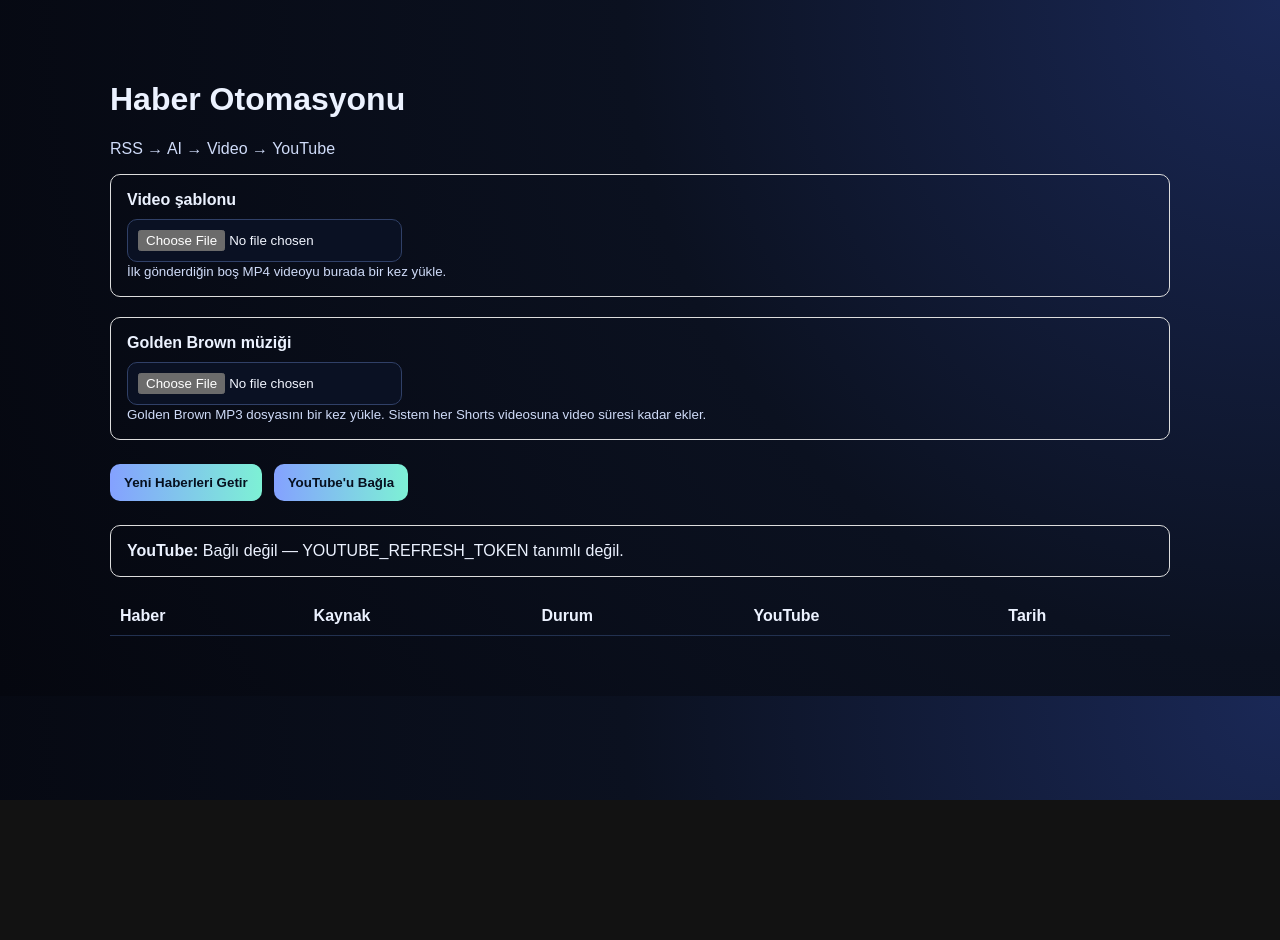
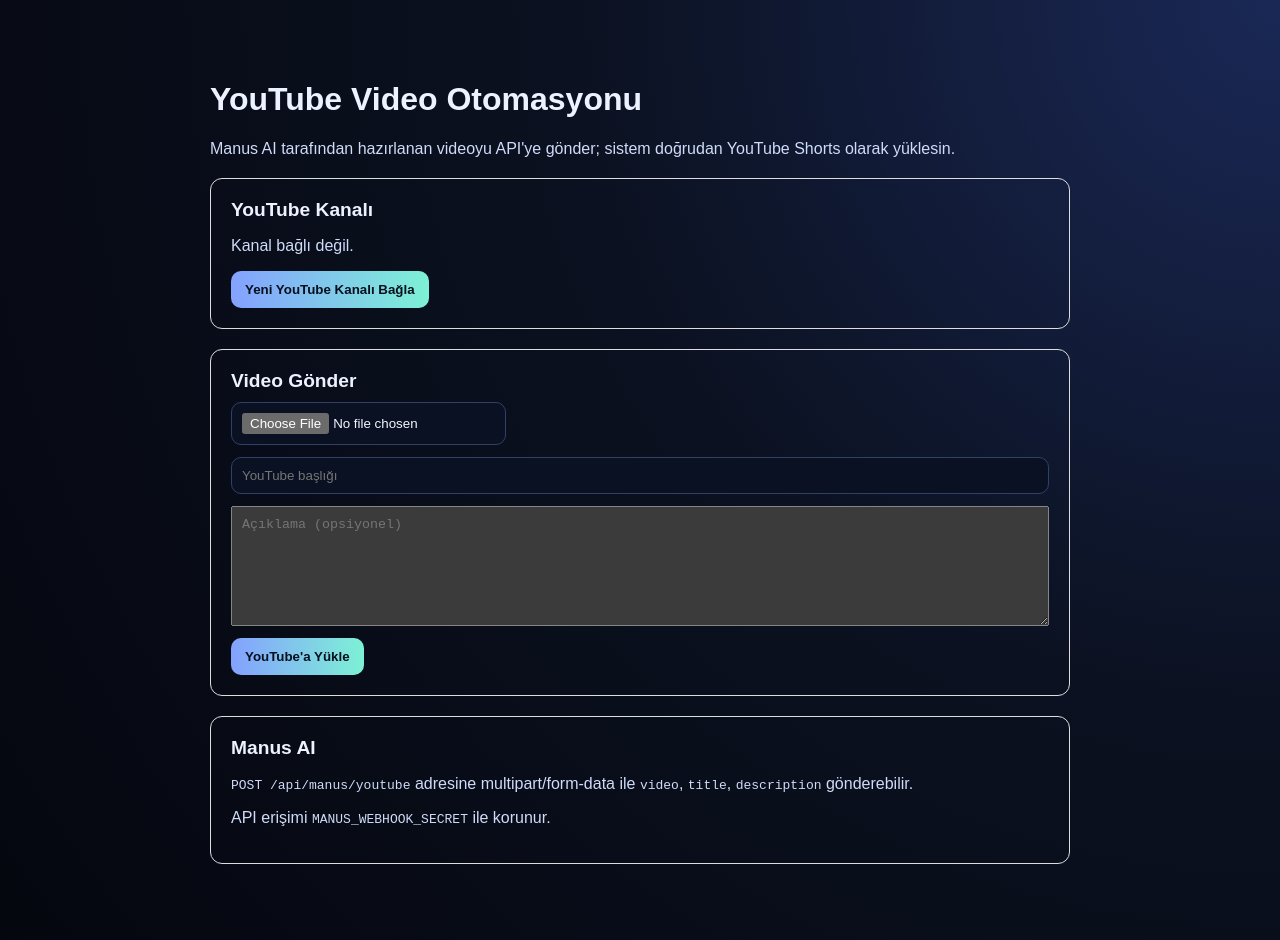
Before and after one commit to ibrahimtkmz/AIO-dijital, a Next.js app: page /haber-otomasyonu in a window 1280 px wide. Before the commit the page ends 800 px from the top, so only its background shows below. Built offline with nearby package versions, Linux system fonts and the light colour scheme.

Commit message:
feat: simplify app to YouTube video uploader

```diff
--- a/app/haber-otomasyonu/page.tsx
+++ b/app/haber-otomasyonu/page.tsx
@@ -1,177 +1,15 @@
 "use client";
-
-import { useEffect, useState } from "react";
-
-type Item = {
-  title: string;
-  source: string;
-  status: string;
-  updatedAt: string;
-  youtubeVideoId?: string;
-};
-
-type YoutubeState = {
-  connected: boolean;
-  channel?: { title: string };
-  error?: string;
-};
-
-export default function Page() {
-  const [items, setItems] = useState<Item[]>([]);
-  const [loading, setLoading] = useState(false);
-  const [msg, setMsg] = useState("");
-  const [youtube, setYoutube] = useState<YoutubeState>({ connected: false });
-  const [templateMessage, setTemplateMessage] = useState("");
-  const [musicMessage, setMusicMessage] = useState("");
-
-  async function refresh() {
-    const [newsResponse, youtubeResponse] = await Promise.all([
-      fetch("/api/news/status", { cache: "no-store" }),
-      fetch("/api/youtube/status", { cache: "no-store" }),
-    ]);
-    const newsData = await newsResponse.json();
-    const youtubeData = await youtubeResponse.json();
-    setItems(newsData.items || []);
-    setYoutube(youtubeData);
-  }
-
-  async function processNews() {
-    setLoading(true);
-    setMsg("");
-    try {
-      const response = await fetch("/api/news/process", { method: "POST" });
-      const data = await response.json();
-      setMsg(data.error || (data.ok ? data.count + " yeni haber işlendi." : "İşlem tamamlanamadı."));
-      await refresh();
-    } finally {
-      setLoading(false);
-    }
-  }
-
-  async function uploadTemplate(file: File) {
-    if (file.type !== "video/mp4" && !file.name.toLowerCase().endsWith(".mp4")) {
-      setTemplateMessage("Yalnızca MP4 şablon yükleyebilirsin.");
-      return;
-    }
-
-    setTemplateMessage("Şablon doğrudan Vercel Blob'a yükleniyor...");
-
-    try {
-      const form = new FormData();
-      form.append("file", file);
-
-      const response = await fetch("/api/news/template", {
-        method: "POST",
-        body: form,
-      });
-
-      const data = await response.json();
-      if (!response.ok) {
-        throw new Error(data.error || "Şablon yüklenemedi.");
-      }
-
-      setTemplateMessage("Boş video şablonu hazır. Yükleme tamamlandı.");
-    } catch (error) {
-      setTemplateMessage(
-        error instanceof Error ? `Şablon yüklenemedi: ${error.message}` : "Şablon yüklenemedi.",
-      );
-    }
-  }
-
-  async function uploadMusic(file: File) {
-    if (file.type !== "audio/mpeg" && !file.name.toLowerCase().endsWith(".mp3")) {
-      setMusicMessage("Yalnızca MP3 yükleyebilirsin.");
-      return;
-    }
-
-    setMusicMessage("Golden Brown yükleniyor...");
-    try {
-      const form = new FormData();
-      form.append("file", file);
-      const response = await fetch("/api/news/music", {method:"POST", body:form});
-      const data = await response.json();
-      if (!response.ok) throw new Error(data.error || "Müzik yüklenemedi.");
-      setMusicMessage("Golden Brown hazır. Yeni videolara video süresi kadar eklenecek.");
-    } catch (error) {
-      setMusicMessage(error instanceof Error ? `Müzik yüklenemedi: ${error.message}` : "Müzik yüklenemedi.");
-    }
-  }
-
-  function connectYoutube() {
-    window.location.assign("/api/youtube/auth");
-  }
-
-  useEffect(() => {
-    refresh();
-  }, []);
-
-  return (
-    <main style={{ maxWidth: 1100, margin: "40px auto", padding: 20, fontFamily: "Arial, sans-serif" }}>
-      <h1>Haber Otomasyonu</h1>
-      <p>RSS → AI → Video → YouTube</p>
-
-      <div style={{ padding: 16, border: "1px solid #ddd", borderRadius: 10, marginBottom: 20 }}>
-        <strong>Video şablonu</strong>
-        <div style={{ marginTop: 10 }}>
-          <input type="file" accept="video/mp4" onChange={(e) => e.target.files?.[0] && uploadTemplate(e.target.files[0])} />
-        </div>
-        <small>{templateMessage || "İlk gönderdiğin boş MP4 videoyu burada bir kez yükle."}</small>
-      </div>
-
-      <div style={{ padding: 16, border: "1px solid #ddd", borderRadius: 10, marginBottom: 20 }}>
-        <strong>Golden Brown müziği</strong>
-        <div style={{ marginTop: 10 }}>
-          <input type="file" accept="audio/mpeg,.mp3" onChange={(e) => e.target.files?.[0] && uploadMusic(e.target.files[0])} />
-        </div>
-        <small>{musicMessage || "Golden Brown MP3 dosyasını bir kez yükle. Sistem her Shorts videosuna video süresi kadar ekler."}</small>
-      </div>
-
-      <div style={{ display: "flex", gap: 12, flexWrap: "wrap", margin: "24px 0" }}>
-        <button onClick={processNews} disabled={loading}>
-          {loading ? "İşleniyor..." : "Yeni Haberleri Getir"}
-        </button>
-        <button type="button" onClick={connectYoutube}>YouTube&apos;u Bağla</button>
-      </div>
-
-      <div style={{ padding: 16, border: "1px solid #ddd", borderRadius: 10, marginBottom: 20 }}>
-        <div>
-          <strong>YouTube: </strong>
-          {youtube.connected
-            ? `Bağlı — ${youtube.channel?.title || "kanal"}`
-            : `Bağlı değil${youtube.error ? ` — ${youtube.error}` : ""}`}
-        </div>
-      </div>
-
-      <p>{msg}</p>
-
-      <table style={{ width: "100%", marginTop: 20, borderCollapse: "collapse" }}>
-        <thead>
-          <tr>
-            <th align="left">Haber</th>
-            <th align="left">Kaynak</th>
-            <th align="left">Durum</th>
-            <th align="left">YouTube</th>
-            <th align="left">Tarih</th>
-          </tr>
-        </thead>
-        <tbody>
-          {items.map((item) => (
-            <tr key={item.title}>
-              <td>{item.title}</td>
-              <td>{item.source}</td>
-              <td>{item.status}</td>
-              <td>
-                {item.youtubeVideoId ? (
-                  <a href={`https://www.youtube.com/shorts/${item.youtubeVideoId}`} target="_blank" rel="noreferrer">
-                    Aç
-                  </a>
-                ) : "-"}
-              </td>
-              <td>{new Date(item.updatedAt).toLocaleString("tr-TR")}</td>
-            </tr>
-          ))}
-        </tbody>
-      </table>
-    </main>
-  );
+import {useEffect,useState} from "react";
+type YoutubeState={connected:boolean;channel?:{title:string};error?:string};
+export default function Page(){
+ const [youtube,setYoutube]=useState<YoutubeState>({connected:false});
+ const [video,setVideo]=useState<File|null>(null); const [title,setTitle]=useState(""); const [description,setDescription]=useState("");
+ const [loading,setLoading]=useState(false); const [msg,setMsg]=useState("");
+ async function refresh(){const r=await fetch("/api/youtube/status",{cache:"no-store"});setYoutube(await r.json());}
+ async function upload(){if(!video){setMsg("Önce MP4 video seç.");return} setLoading(true);setMsg(""); try{const form=new FormData();form.append("video",video);form.append("title",title||video.name.replace(/\.mp4$/i,""));form.append("description",description);const r=await fetch("/api/youtube/upload",{method:"POST",body:form});const d=await r.json();if(!r.ok)throw new Error(d.error||"Video yüklenemedi.");setMsg("YouTube'a yüklendi: "+(d.url||d.videoId));}catch(e){setMsg(e instanceof Error?e.message:"Video yüklenemedi.");}finally{setLoading(false)}}
+ useEffect(()=>{refresh()},[]);
+ return <main style={{maxWidth:900,margin:"40px auto",padding:20,fontFamily:"Arial,sans-serif"}}><h1>YouTube Video Otomasyonu</h1><p>Manus AI tarafından hazırlanan videoyu API'ye gönder; sistem doğrudan YouTube Shorts olarak yüklesin.</p>
+ <section style={{padding:20,border:"1px solid #ddd",borderRadius:12,marginTop:20}}><h2>YouTube Kanalı</h2><p>{youtube.connected?"Bağlı: "+(youtube.channel?.title||"kanal"):"Kanal bağlı değil."}</p><button onClick={()=>window.location.assign("/api/youtube/auth")}>Yeni YouTube Kanalı Bağla</button></section>
+ <section style={{padding:20,border:"1px solid #ddd",borderRadius:12,marginTop:20}}><h2>Video Gönder</h2><input type="file" accept="video/mp4,video/quicktime,video/webm" onChange={e=>setVideo(e.target.files?.[0]||null)}/><input style={{display:"block",width:"100%",marginTop:12,padding:10}} placeholder="YouTube başlığı" value={title} onChange={e=>setTitle(e.target.value)}/><textarea style={{display:"block",width:"100%",marginTop:12,padding:10,minHeight:120}} placeholder="Açıklama (opsiyonel)" value={description} onChange={e=>setDescription(e.target.value)}/><button style={{marginTop:12}} onClick={upload} disabled={loading}>{loading?"YouTube'a yükleniyor...":"YouTube'a Yükle"}</button></section>
+ <section style={{padding:20,border:"1px solid #ddd",borderRadius:12,marginTop:20}}><h2>Manus AI</h2><p><code>POST /api/manus/youtube</code> adresine multipart/form-data ile <code>video</code>, <code>title</code>, <code>description</code> gönderebilir.</p><p>API erişimi <code>MANUS_WEBHOOK_SECRET</code> ile korunur.</p></section><p>{msg}</p></main>
 }
```
